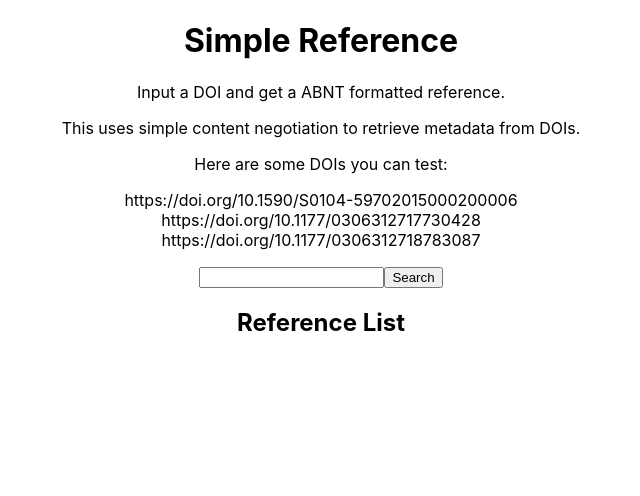
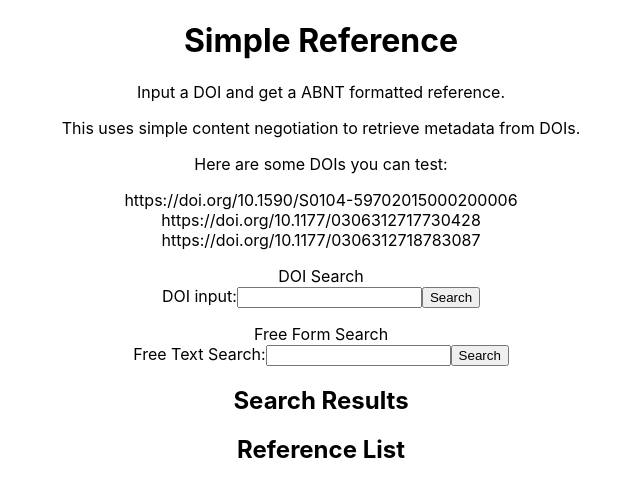
Before and after one commit to fmammoli/simple-references, a React (Create React App) app: page / in a window 1280 px wide. Shown: the top 496 px of the page, without its empty margins (319-959 px from the left). Built offline with nearby package versions, Linux system fonts and the light colour scheme.

Commit message:
adding a free form search using the crossref query api

```diff
--- a/src/App.js
+++ b/src/App.js
@@ -22,7 +22,6 @@ function AbntItem({reference}) {
         const yearString = reference.year ? `${reference.year}.` : '';
         const availableAtSring = reference.availableAt ? `Disponível em: <${reference.availableAt}>` : '';
         const doiString = reference.doi ? `DOI: ${reference.doi}` : '';
-
         return [authorsString, titleString, journalString, volumeString, issueString, pagesString, monthString, yearString, availableAtSring, doiString].filter(val => val).join(' ');
     }
 
@@ -33,55 +32,76 @@ function AbntItem({reference}) {
     )
 }
 
-function useFetch(initialUrl, initialData, options) {
+function SearchItem({item, setRequest, setSearchList}) {
+
+    function handleOnClick(event) {
+        const contentNegotiationHeader = new Headers({'Accept': 'application/vnd.citationstyles.csl+json, application/rdf+xml, text/x-bibliography; style=associacao-brasileira-de-norams-tecnicas'});
+        setRequest({url: "https://doi.org/"+item.DOI, options: {headers: contentNegotiationHeader, mode:'cors'}});
+        setSearchList([]);
+    }
+
+    return (
+        <li>
+            <p>Title: {item.title[0]}</p>
+            <p>Type: {item.URL}</p>
+            <p>Type: {item.type}</p>
+            <button onClick={event => handleOnClick(event)}>Add</button>
+        </li>
+    )
+}
+
+function useFetch(initialUrl, initialData, initialOptions = '') {
     const [data, setData] = React.useState(initialData);
-    const [url, setUrl] = React.useState(initialUrl);
+    //const [url, setUrl] = React.useState(initialUrl);
+    //const [options, setOptions] = React.useState(initialOptions);
 
     const [isLoading, setIsLoading] = React.useState(false);
     const [isError, setIsError] = React.useState(false);
 
+    const [request, setRequest] = React.useState({url: initialUrl, options: initialOptions});
+
     React.useEffect(() => {
         console.log('to fetch')
 
-        async function fetchData (url) {
+        async function fetchData (url, options = '') {
             if(!url) return;
             console.log('fetching');
             setIsError(false);
             setIsLoading(true);
 
             try {
-                const contentNegotiationHeader = new Headers({'Accept': 'application/vnd.citationstyles.csl+json, application/rdf+xml, text/x-bibliography; style=associacao-brasileira-de-norams-tecnicas'});
-                const result = await fetch(url, {headers: contentNegotiationHeader, mode: 'cors'});
+                const result = options ? await fetch(url, {...options}) : await fetch(url);
                 const resultData = await result.json();
+                console.log(resultData);
 
-                console.log(resultData);
                 setData(resultData);
-
             } catch (error) {
                 setIsError(true);
             }
             setIsLoading(false);
         }
 
-        fetchData(url);
-    },[url]);
+        fetchData(request.url, request.options);
+    },[request]);
 
-    return [{data, isLoading, isError}, setUrl]
+    return [{data, isLoading, isError}, setRequest]
 }
 
-function ReferenceForm({setUrl}) {
+function DoiForm({setRequest}) {
     const [query, setQuery] = React.useState("");
+    const contentNegotiationHeader = new Headers({'Accept': 'application/vnd.citationstyles.csl+json, application/rdf+xml, text/x-bibliography; style=associacao-brasileira-de-norams-tecnicas'});
 
     function handleSubmit(event) {
         event.preventDefault();
         //setUrl(`https://api.crossref.org/works/${query}`);
         const queryUrl = query.includes('https://doi.org/') ? query : 'https://doi.org/'+query;
-        setUrl(queryUrl);
+        setRequest({url: queryUrl, options: {headers: contentNegotiationHeader, mode:'cors'}});
         setQuery('');
     }
 
     return (
         <form onSubmit={event => {handleSubmit(event)}}>
+            DOI input:
             <input
                 type="text"
                 value={query}
@@ -92,15 +112,46 @@ function ReferenceForm({setUrl}) {
     );
 }
 
+function FreeSearchForm({setSearchRequest}) {
+    const [query, setQuery] = React.useState('');
+
+    function handleSubmit(event) {
+        event.preventDefault();
+        const formattedQuery = query.split(' ').join('+');
+        console.log(formattedQuery);
+        setSearchRequest({url: `https://api.crossref.org/works?query.bibliographic=${query}`});
+        setQuery('');
+    }
+
+    return (
+        <form onSubmit={event => {handleSubmit(event)}}>
+            Free Text Search:
+            <input type="text" value={query} onChange={event => setQuery(event.target.value)}></input>
+            <button type="Submit">Search</button>
+        </form>
+    )
+}
+
 function App() {
     const [dataList, setDataList] = React.useState({references: []});
+    const [{data: doiData, isLoading: doiIsLoading, isError: doiIsError}, setRequest] = useFetch('','');
 
-    const contentNegotiationHeader = new Headers({'Accept': 'application/vnd.citationstyles.csl+json, application/rdf+xml, text/x-bibliography; style=associacao-brasileira-de-norams-tecnicas'});
-    const [{data, isLoading, isError}, setUrl] = useFetch('', '', {headers: contentNegotiationHeader, mode: 'cors'});
+    //const [{data, isLoading, isError}, setUrl] = useFetch('', '');
+
+    const [searchList, setSearchList] = React.useState([]);
+    const [{data: searchData, isLoading: searchIsLoading, isError: searchIsError}, setSearchRequest] = useFetch('','');
+
+    React.useEffect(() => {
+        console.log('effect search')
+        console.log(searchData);
+        if(!searchData) return;
+        setSearchList(searchData.message.items);
+    },[searchData]);
 
     React.useEffect(() => {
         console.log('efecting')
-        if(!data) return;
+        if(!doiData) return;
+        console.log(doiData);
 
         function buildReferenceObject(data) {
             return {
@@ -116,13 +167,15 @@ function App() {
                 doi: data.URL
             }
         }
-        const newReference = buildReferenceObject(data);
+        const newReference = buildReferenceObject(doiData);
         setDataList(oldList => {
             console.log(`Addins ${newReference.title} to dataList`);
             return {references: [newReference, ...oldList.references]}
         });
 
-    },[data]);
+    },[doiData]);
+
+
 
     return (
         <main className="App">
@@ -142,15 +195,34 @@ function App() {
                 </div>
                 <p></p>
                 <article>
-                    <ReferenceForm setUrl={setUrl} ></ReferenceForm>
+                    DOI Search
+                    <DoiForm setRequest={setRequest}></DoiForm>
+                </article>
+                <p></p>
+                <article>
+                    Free Form Search
+                    <FreeSearchForm setSearchRequest={setSearchRequest}></FreeSearchForm>
                 </article>
             </section>
+            <section>
+                <h2>Search Results</h2>
+                {searchIsLoading && <div>Loading search...</div>}
+                {searchIsError && <div>Opps, search: not found...</div>}
 
+                <ul className="left">
+                    {
+                        searchList.map( (item, index) => (
+                            <SearchItem item={item} key={index} index={index} setRequest={setRequest} setSearchList={setSearchList}></SearchItem>
+                        ))
+                    }
+                </ul>
+
+            </section>
             <section>
                 <h2>Reference List</h2>
 
-                {isError && <div>Opps, DOI: not found...</div>}
-                {isLoading && <div>Loading...</div>}
+                {doiIsError && <div>Opps, DOI: not found...</div>}
+                {doiIsLoading && <div>Loading...</div>}
 
                 <ul className="left">
                     {
```
